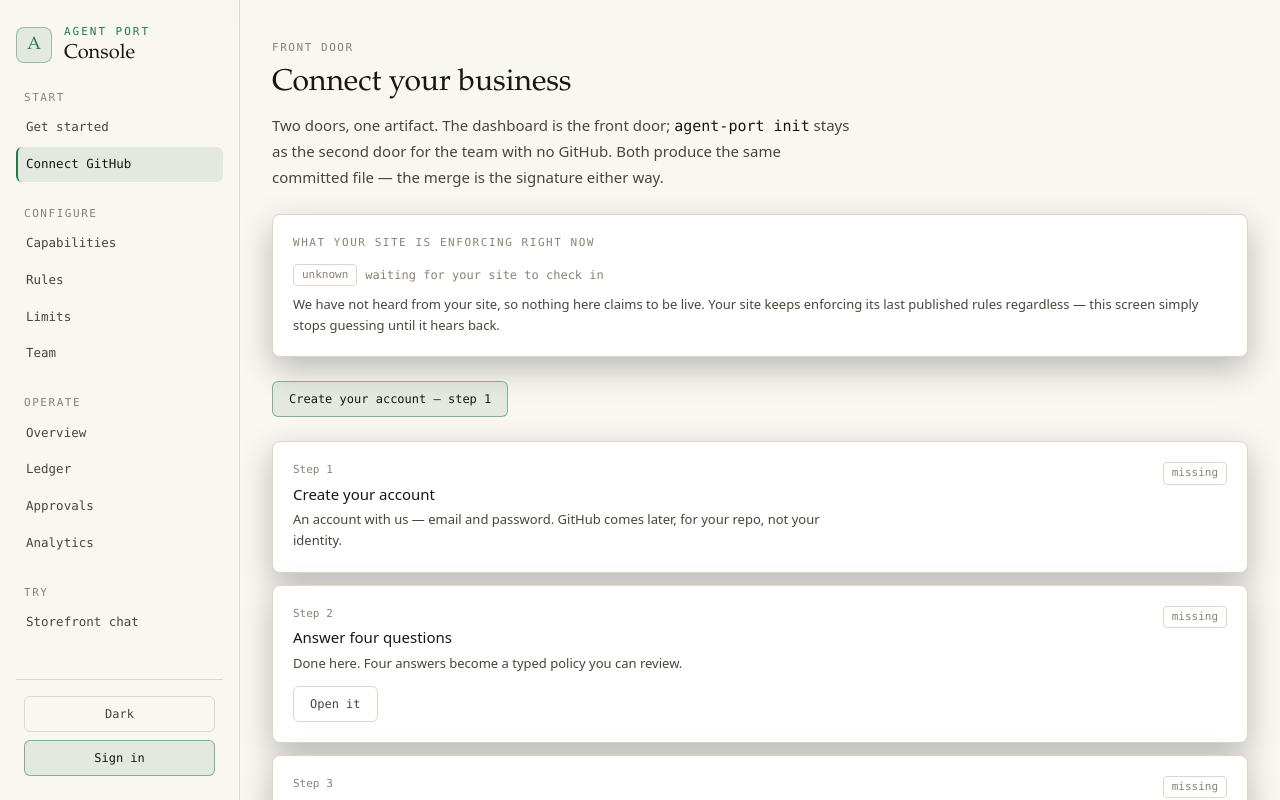
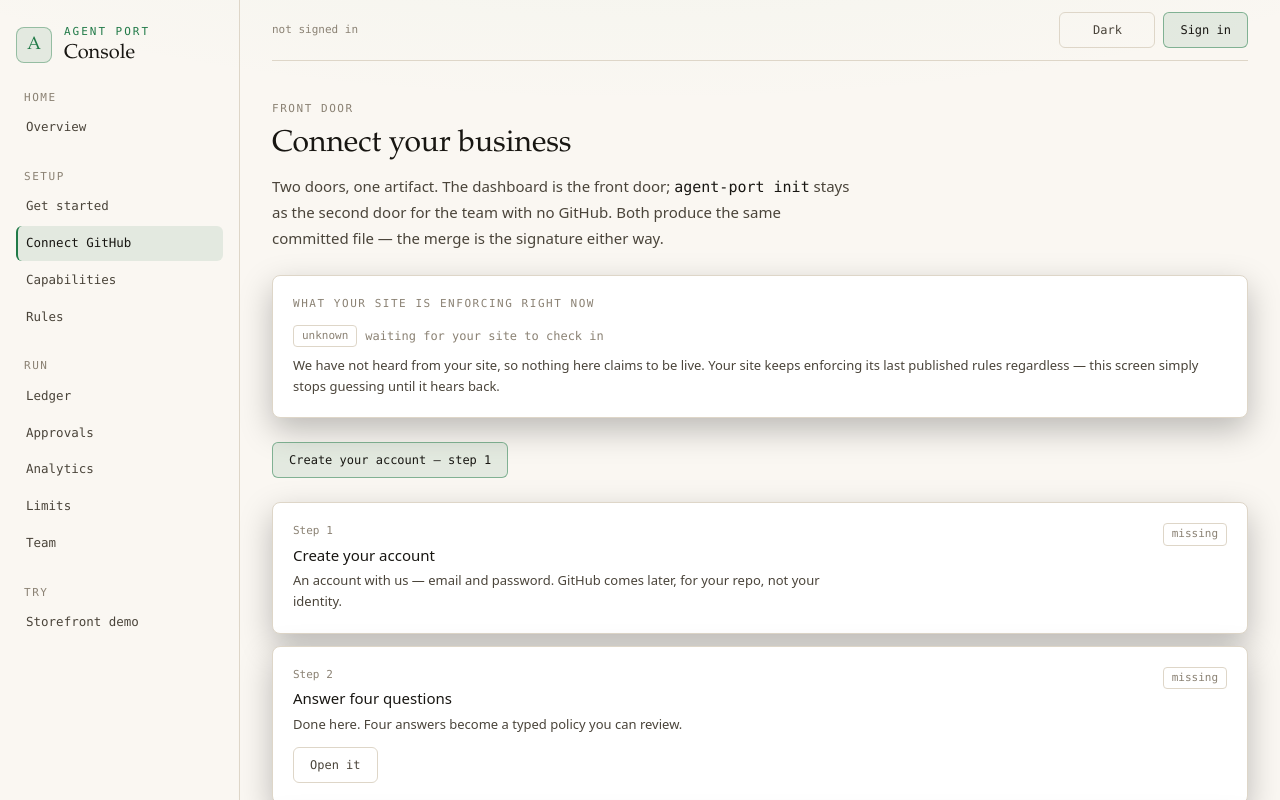
Before and after one commit to rawatarpit/agentport-ui, a Next.js app: page /connect in a window 1280 px wide. Shown: the top 800 px of the page. Built offline with nearby package versions, Linux system fonts and the light colour scheme; no server answers; what @agentport/sdk would draw is missing.

Commit message:
ux phase 1: topbar, journey sidebar with finishing Setup, theme on auth

```diff
--- a/app/(app)/layout.tsx
+++ b/app/(app)/layout.tsx
@@ -1,4 +1,5 @@
 import { Sidebar } from '@/components/sidebar'
+import { Topbar } from '@/components/topbar'
 
 /**
  * The product shell: sidebar + content + footer. Only for signed-in
@@ -9,6 +10,7 @@ export default function AppLayout({ children }: { children: React.ReactNode }) {
     <div className="mx-auto flex min-h-screen max-w-[1280px]">
       <Sidebar />
       <div className="flex min-w-0 flex-1 flex-col px-5 sm:px-8">
+        <Topbar />
         <main className="flex-1 py-8 sm:py-10">{children}</main>
         <footer className="flex flex-wrap items-center justify-between gap-2 border-t border-ink-line py-6">
           <p className="font-mono text-[11px] text-bone-faint">
--- a/app/(auth)/layout.tsx
+++ b/app/(auth)/layout.tsx
@@ -1,3 +1,5 @@
+import { ThemeToggle } from '@/components/theme-toggle'
+
 /**
  * Auth shell layout: no sidebar, no product chrome. Signing in is not using
  * the product — wrapping it in the dashboard nav pretends the visitor is
@@ -8,10 +10,15 @@ export default function AuthLayout({ children }: { children: React.ReactNode })
   return (
     <div className="flex min-h-screen flex-col">
       <main className="flex flex-1 items-center justify-center px-5 py-10">{children}</main>
-      <footer className="border-t border-ink-line py-5 text-center">
-        <p className="font-mono text-[11px] text-bone-faint">
-          Agent Port — governed agent access for business.
-        </p>
+      <footer className="border-t border-ink-line py-5">
+        <div className="mx-auto flex max-w-md flex-col items-center gap-3">
+          <div className="w-28">
+            <ThemeToggle />
+          </div>
+          <p className="font-mono text-[11px] text-bone-faint">
+            Agent Port — governed agent access for business.
+          </p>
+        </div>
       </footer>
     </div>
   )
--- a/components/sidebar.tsx
+++ b/components/sidebar.tsx
@@ -1,67 +1,34 @@
 'use client'
 
 import Link from 'next/link'
-import { usePathname, useRouter } from 'next/navigation'
+import { usePathname } from 'next/navigation'
 import { useEffect, useState } from 'react'
-import { createClient } from '@/lib/supabase/client'
-import { ThemeToggle } from '@/components/theme-toggle'
+
+type SetupState = { done: boolean; total: number } | null
 
 /**
- * Sections follow the user flow, in order: start (account → questions →
- * connect the repo), configure (what agents may do and under what
- * conditions), operate (what happened and what waits). A sidebar ordered by
- * the journey onboards; one ordered by the data model merely navigates.
+ * Wayfinding ordered by the journey: Home, then Setup (which finishes and
+ * folds away), then Run, then Try. The Setup group reads /api/connect and
+ * collapses to a single checked row once its steps are done — navigation
+ * that completes instead of nagging. Auth pages never see this shell;
+ * route groups keep them out by folder, not by memory.
  */
-const SECTIONS: Array<{ title: string; links: Array<{ href: string; label: string }> }> = [
-  {
-    title: 'Start',
-    links: [
-      { href: '/setup', label: 'Get started' },
-      { href: '/connect', label: 'Connect GitHub' },
-    ],
-  },
-  {
-    title: 'Configure',
-    links: [
-      { href: '/capabilities', label: 'Capabilities' },
-      { href: '/rules', label: 'Rules' },
-      { href: '/policies', label: 'Limits' },
-      { href: '/team', label: 'Team' },
-    ],
-  },
-  {
-    title: 'Operate',
-    links: [
-      { href: '/', label: 'Overview' },
-      { href: '/ledger', label: 'Ledger' },
-      { href: '/approvals', label: 'Approvals' },
-      { href: '/analytics', label: 'Analytics' },
-    ],
-  },
-  {
-    title: 'Try',
-    links: [{ href: '/chat', label: 'Storefront chat' }],
-  },
-]
+const SETUP_HREFS = ['/setup', '/connect', '/capabilities', '/rules']
 
-/**
- * The product shell: sidebar on desktop, disclosure on mobile.
- *
- * Sections follow the user's day, not the data model — operate what is
- * running, configure what it may do, build how it connects. The footer shows
- * who is signed in (from the session, never a guess) and the way out.
- */
 export function Sidebar() {
   const path = usePathname()
-  const router = useRouter()
-  const [email, setEmail] = useState<string | null>(null)
+  const [setup, setSetup] = useState<SetupState>(null)
 
   useEffect(() => {
     let live = true
-    createClient()
-      .auth.getSession()
-      .then(({ data }) => {
-        if (live) setEmail(data.session?.user.email ?? null)
+    fetch('/api/connect')
+      .then((r) => r.json())
+      .then((body: { status: string; steps?: Array<{ n: string; state: string }> }) => {
+        if (!live || body.status !== 'ok' || !body.steps) return
+        const wanted = new Set(['2', '3', '4', '6'])
+        const mine = body.steps.filter((s) => wanted.has(s.n))
+        const done = mine.filter((s) => s.state === 'done').length
+        setSetup({ done: done === mine.length && mine.length > 0, total: mine.length })
       })
       .catch(() => {})
     return () => {
@@ -69,11 +36,32 @@ export function Sidebar() {
     }
   }, [])
 
-  const signOut = async () => {
-    await createClient().auth.signOut()
-    router.push('/login')
-    router.refresh()
+  const item = (href: string, label: string) => {
+    const active = path === href
+    return (
+      <Link
+        key={href}
+        href={href}
+        aria-current={active ? 'page' : undefined}
+        className={`block rounded-md px-2 py-2 font-mono text-[12.5px] transition-colors ${
+          active
+            ? 'border-l-2 border-verdant bg-verdant/10 text-bone'
+            : 'border-l-2 border-transparent text-bone-dim hover:bg-ink-soft hover:text-bone'
+        }`}
+      >
+        {label}
+      </Link>
+    )
   }
+
+  const setupLinks = (
+    <ul className="mt-1 space-y-0.5">
+      <li>{item('/setup', 'Get started')}</li>
+      <li>{item('/connect', 'Connect GitHub')}</li>
+      <li>{item('/capabilities', 'Capabilities')}</li>
+      <li>{item('/rules', 'Rules')}</li>
+    </ul>
+  )
 
   const body = (mobile: boolean) => (
     <div className={`flex ${mobile ? '' : 'min-h-0 flex-1 flex-col gap-6 overflow-y-auto'} flex-col gap-6`}>
@@ -89,51 +77,44 @@ export function Sidebar() {
         </span>
       </Link>
 
-      {SECTIONS.map((s) => (
-        <nav key={s.title} aria-label={s.title}>
-          <p className="label px-2">{s.title}</p>
-          <ul className="mt-1 space-y-0.5">
-            {s.links.map((l) => {
-              const active = path === l.href
-              return (
-                <li key={l.href}>
-                  <Link
-                    href={l.href}
-                    aria-current={active ? 'page' : undefined}
-                    className={`block rounded-md px-2 py-2 font-mono text-[12.5px] transition-colors ${
-                      active
-                        ? 'border-l-2 border-verdant bg-verdant/10 text-bone'
-                        : 'border-l-2 border-transparent text-bone-dim hover:bg-ink-soft hover:text-bone'
-                    }`}
-                  >
-                    {l.label}
-                  </Link>
-                </li>
-              )
-            })}
-          </ul>
-        </nav>
-      ))}
+      <nav aria-label="Primary">
+        <p className="label px-2">Home</p>
+        <ul className="mt-1 space-y-0.5">
+          <li>{item('/', 'Overview')}</li>
+        </ul>
+      </nav>
 
-      <div className={`${mobile ? '' : 'mt-auto'} space-y-2 border-t border-ink-line pt-4`}>
-        <div className="px-2">
-          <ThemeToggle />
-        </div>
-        {email ? (
-          <div className="space-y-2 px-2">
-            <p className="truncate font-mono text-[11px] text-bone-faint">{email}</p>
-            <button type="button" className="btn w-full justify-center" onClick={signOut}>
-              Sign out
-            </button>
-          </div>
+      <nav aria-label="Setup">
+        {setup?.done ? (
+          <Link href="/connect" className="flex items-center justify-between rounded-md px-2 py-2">
+            <span className="label">Setup</span>
+            <span className="font-mono text-[11px] text-verdant">done ✓</span>
+          </Link>
         ) : (
-          <div className="space-y-2 px-2">
-            <Link href="/login" className="btn btn-primary w-full justify-center">
-              Sign in
-            </Link>
-          </div>
+          <>
+            <p className="label px-2">Setup</p>
+            {setupLinks}
+          </>
         )}
-      </div>
+      </nav>
+
+      <nav aria-label="Run">
+        <p className="label px-2">Run</p>
+        <ul className="mt-1 space-y-0.5">
+          <li>{item('/ledger', 'Ledger')}</li>
+          <li>{item('/approvals', 'Approvals')}</li>
+          <li>{item('/analytics', 'Analytics')}</li>
+          <li>{item('/policies', 'Limits')}</li>
+          <li>{item('/team', 'Team')}</li>
+        </ul>
+      </nav>
+
+      <nav aria-label="Try">
+        <p className="label px-2">Try</p>
+        <ul className="mt-1 space-y-0.5">
+          <li>{item('/chat', 'Storefront demo')}</li>
+        </ul>
+      </nav>
     </div>
   )
 
--- /dev/null
+++ b/components/topbar.tsx
@@ -0,0 +1,58 @@
+'use client'
+
+import { useEffect, useState } from 'react'
+import Link from 'next/link'
+import { useRouter } from 'next/navigation'
+import { createClient } from '@/lib/supabase/client'
+import { ThemeToggle } from '@/components/theme-toggle'
+
+/**
+ * Slim topbar: who is signed in, theme, way out. Visible on every screen
+ * including mobile — the toggle and sign-out lived in the sidebar footer,
+ * which requires scrolling precisely when you need them fastest.
+ */
+export function Topbar() {
+  const [email, setEmail] = useState<string | null>(null)
+  const router = useRouter()
+
+  useEffect(() => {
+    let live = true
+    createClient()
+      .auth.getSession()
+      .then(({ data }) => {
+        if (live) setEmail(data.session?.user.email ?? null)
+      })
+      .catch(() => {})
+    return () => {
+      live = false
+    }
+  }, [])
+
+  const signOut = async () => {
+    await createClient().auth.signOut()
+    router.push('/login')
+    router.refresh()
+  }
+
+  return (
+    <div className="flex items-center justify-between gap-3 border-b border-ink-line py-3">
+      <p className="truncate font-mono text-[11px] text-bone-faint">
+        {email ?? 'not signed in'}
+      </p>
+      <div className="flex shrink-0 items-center gap-2">
+        <div className="w-24">
+          <ThemeToggle />
+        </div>
+        {email ? (
+          <button type="button" className="btn" onClick={signOut}>
+            Sign out
+          </button>
+        ) : (
+          <Link href="/login" className="btn btn-primary">
+            Sign in
+          </Link>
+        )}
+      </div>
+    </div>
+  )
+}
```
